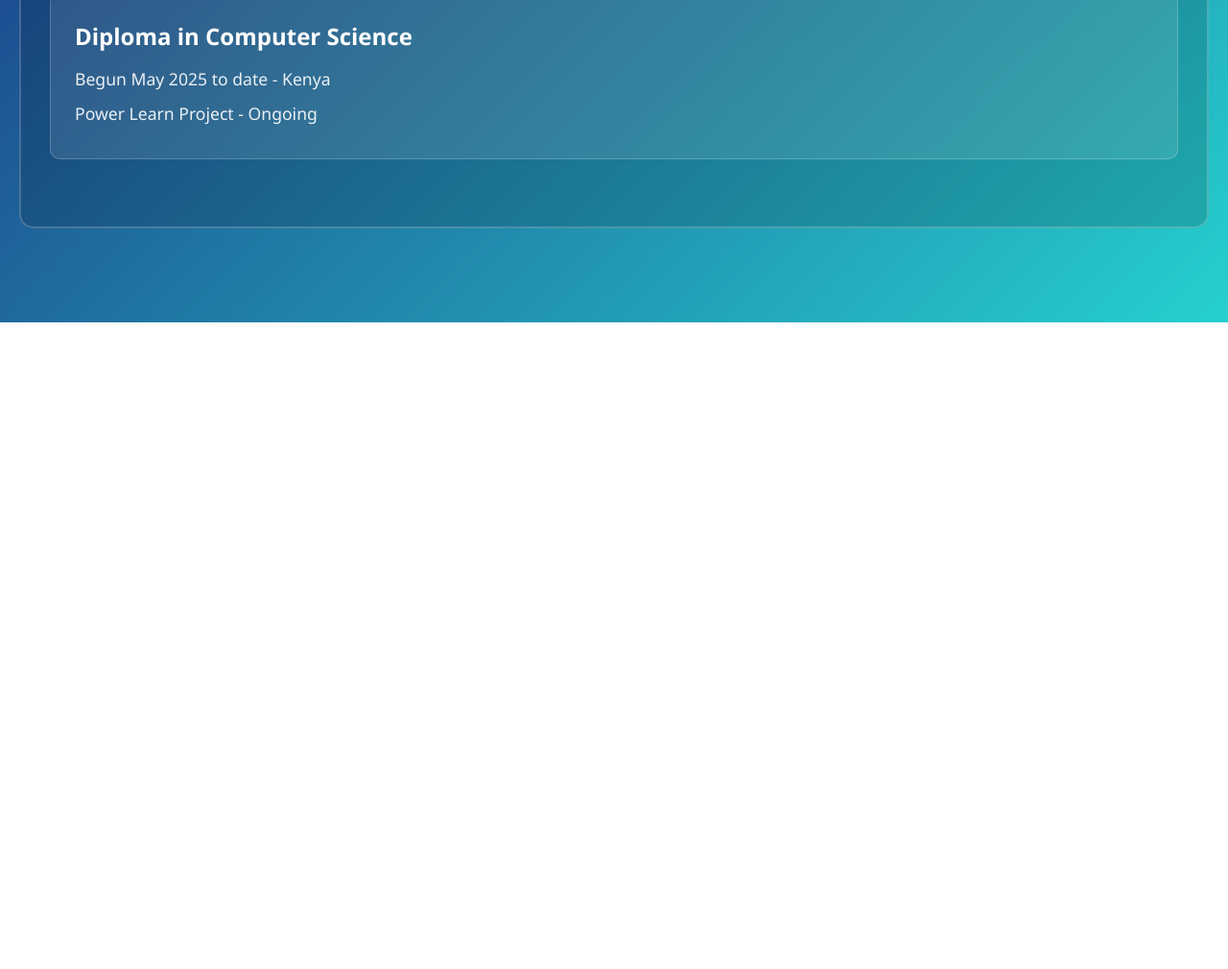
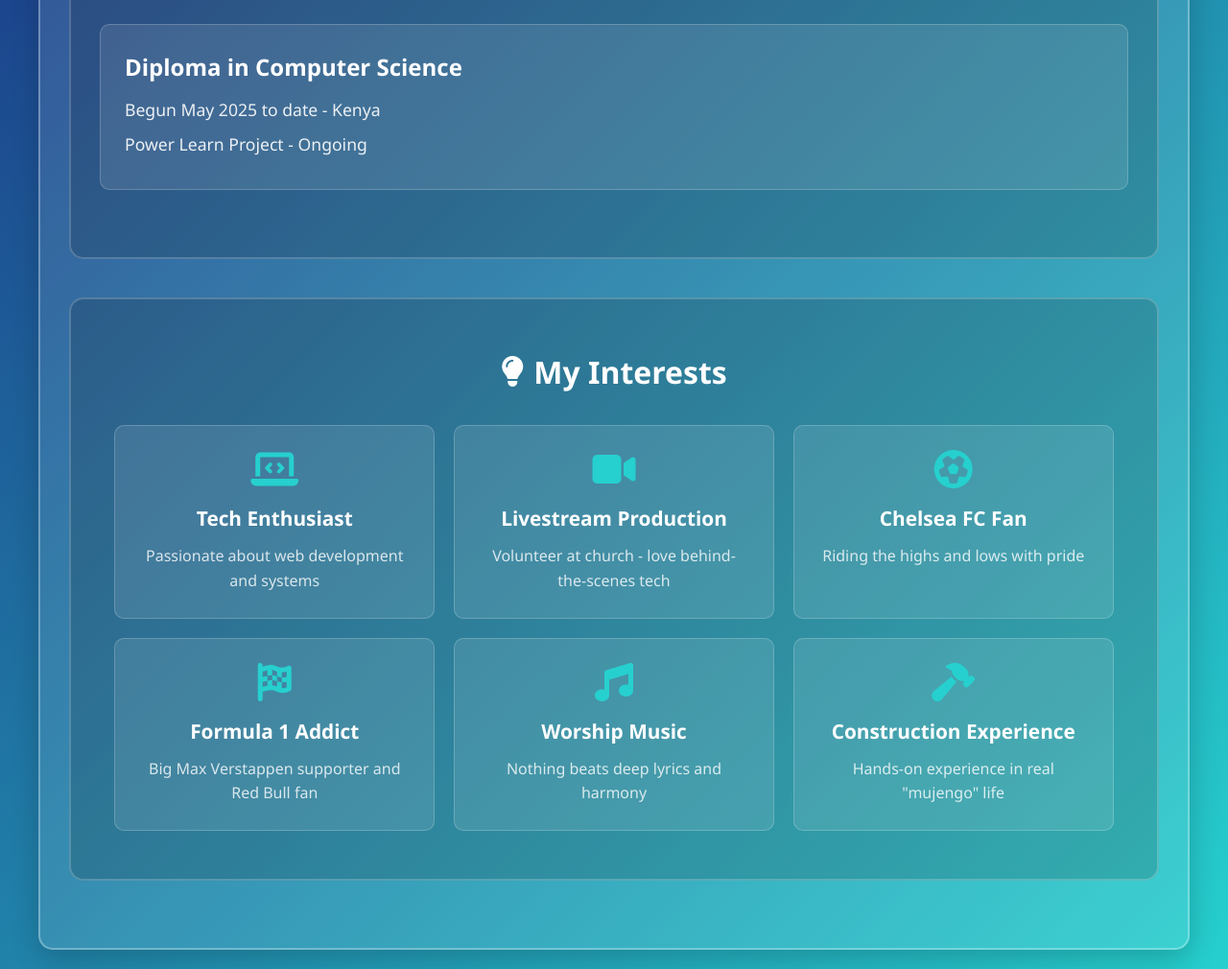
Before and after one commit to scxbrian/Brian-s-Portfolio, a plain HTML site: page index1.html in a window 1280 px wide. Shown: the part 464-1474 px from the top of the page at 96% size. Before the commit the page ends 800 px from the top, so only its background shows below. Drawn offline with Linux system fonts and the light colour scheme.

Commit message:
Pushing more things I am loving this

```diff
--- a/index1.html
+++ b/index1.html
@@ -5,12 +5,13 @@
     <meta name="viewport" content="width=device-width, initial-scale=1.0" />
     <title>Brian Kennedy | Portfolio</title>
     <link rel="stylesheet" href="style.css" />
+    <!-- Font Awesome for icons -->
+    <link rel="stylesheet" href="https://cdnjs.cloudflare.com/ajax/libs/font-awesome/6.4.0/css/all.min.css">
   </head>
   <body>
-
+    <div class="container">
       <div class="about-card">
         <img src="assets/Profile.jpeg" alt="Profile photo" class="profile-pic" />
-
         <div class="about-text">
           <h2>Brian Kennedy</h2>
           <p>
@@ -22,14 +23,47 @@
       <section class="education">
           <h2>Educational Background</h2>
           <div class="edu-card">
-            <h3> Diploma in Computer Science</h3>
+              <h3>Diploma in Computer Science</h3>
               <p>Begun May 2025 to date - Kenya</p>
-
-
-            <p>Power Learn Project - Ongoing </p>
-
+              <p>Power Learn Project - Ongoing</p>
           </div>
       </section>
 
+      <section class="interests">
+        <h2><i class="fas fa-lightbulb"></i> My Interests</h2>
+        <div class="interest-container">
+          <div class="interest-card">
+            <i class="fas fa-laptop-code"></i>
+            <h3>Tech Enthusiast</h3>
+            <p>Passionate about web development and systems</p>
+          </div>
+          <div class="interest-card">
+            <i class="fas fa-video"></i>
+            <h3>Livestream Production</h3>
+            <p>Volunteer at church - love behind-the-scenes tech</p>
+          </div>
+          <div class="interest-card">
+            <i class="fas fa-futbol"></i>
+            <h3>Chelsea FC Fan</h3>
+            <p>Riding the highs and lows with pride</p>
+          </div>
+          <div class="interest-card">
+            <i class="fas fa-flag-checkered"></i>
+            <h3>Formula 1 Addict</h3>
+            <p>Big Max Verstappen supporter and Red Bull fan</p>
+          </div>
+          <div class="interest-card">
+            <i class="fas fa-music"></i>
+            <h3>Worship Music</h3>
+            <p>Nothing beats deep lyrics and harmony</p>
+          </div>
+          <div class="interest-card">
+            <i class="fas fa-hammer"></i>
+            <h3>Construction Experience</h3>
+            <p>Hands-on experience in real "mujengo" life</p>
+          </div>
+        </div>
+      </section>
+    </div>
   </body>
 </html>
--- a/style.css
+++ b/style.css
@@ -23,35 +23,6 @@ body {
     border: 2px solid rgba(255, 255, 255, 0.3);
     padding: 30px;
     box-shadow: 0 10px 30px rgba(0, 0, 0, 0.2);
-}
-
-/* ===== HEADER ===== */
-header {
-    display: flex;
-    justify-content: space-between;
-    align-items: center;
-    background-color: rgba(0, 0, 0, 0.15);
-    padding: 20px;
-    border-radius: 10px;
-    margin-bottom: 30px;
-    border: 2px solid rgba(255, 255, 255, 0.2);
-}
-
-nav ul {
-    list-style: none;
-    display: flex;
-    gap: 20px;
-}
-
-nav a {
-    color: white;
-    text-decoration: none;
-    font-weight: bold;
-    font-size: 1.1rem;
-}
-
-nav a:hover {
-    text-decoration: underline;
 }
 
 /* ===== ABOUT SECTION ===== */
@@ -119,3 +90,82 @@ nav a:hover {
     margin: 8px 0;
     font-size: 1.1rem;
 }
+
+/* ===== INTERESTS SECTION ===== */
+.interests {
+    padding: 50px 30px;
+    background-color: rgba(0, 0, 0, 0.15);
+    border-radius: 15px;
+    margin: 40px 0;
+    border: 2px solid rgba(255, 255, 255, 0.2);
+}
+
+.interests h2 {
+    font-size: 2rem;
+    margin-bottom: 30px;
+    text-align: center;
+    display: flex;
+    align-items: center;
+    justify-content: center;
+    gap: 10px;
+}
+
+.interest-container {
+    display: flex;
+    flex-wrap: wrap;
+    gap: 20px;
+    justify-content: center;
+}
+
+.interest-card {
+    background-color: rgba(255, 255, 255, 0.1);
+    padding: 25px;
+    border-radius: 10px;
+    width: calc(33% - 20px);
+    min-width: 250px;
+    border: 1px solid rgba(255, 255, 255, 0.2);
+    transition: all 0.3s ease;
+    text-align: center;
+}
+
+.interest-card:hover {
+    transform: translateY(-5px);
+    background-color: rgba(255, 255, 255, 0.15);
+    box-shadow: 0 5px 15px rgba(0, 0, 0, 0.2);
+}
+
+.interest-card i {
+    font-size: 2.5rem;
+    margin-bottom: 15px;
+    color: #26d0ce;
+}
+
+.interest-card h3 {
+    font-size: 1.3rem;
+    margin-bottom: 10px;
+    color: white;
+}
+
+.interest-card p {
+    color: rgba(255, 255, 255, 0.8);
+    line-height: 1.6;
+    font-size: 1rem;
+}
+
+/* Responsive adjustments */
+@media (max-width: 768px) {
+    .interest-card {
+        width: calc(50% - 20px);
+    }
+
+    .about-card {
+        flex-direction: column;
+        text-align: center;
+    }
+}
+
+@media (max-width: 480px) {
+    .interest-card {
+        width: 100%;
+    }
+}
```
Lines whose indentation alone changed are shown as unchanged.
